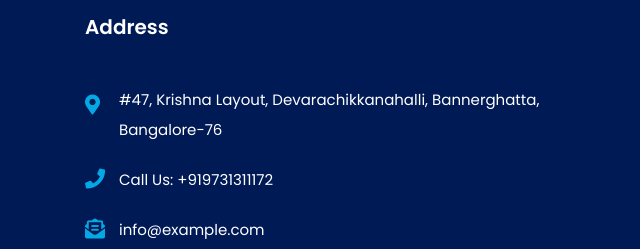
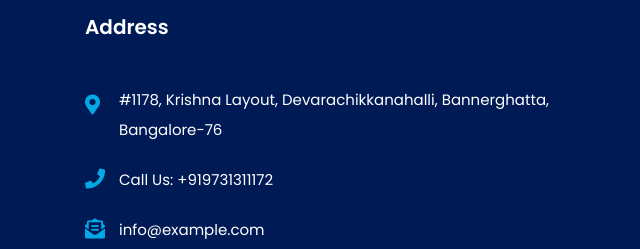
Before and after one commit to surewebdev/ScienceIntegra, a plain HTML site: page index.html in a window 1280 px wide. Shown: the part 6706-6955 px from the top of the page, 640-1280 px from the left. Drawn offline with nearby package versions, Linux system fonts and the light colour scheme; files whose address does not match are found by name.

Commit message:
Update index.html

```diff
--- a/index.html
+++ b/index.html
@@ -554,7 +554,7 @@
                            </div>
                            <div class="widget-content">
                               <ul class="info-list clearfix">
-                                 <li><i class="fas fa-map-marker-alt"></i>#47, Krishna Layout, Devarachikkanahalli, Bannerghatta, Bangalore-76</li>
+                                 <li><i class="fas fa-map-marker-alt"></i>#1178, Krishna Layout, Devarachikkanahalli, Bannerghatta, Bangalore-76</li>
                                  <li><i class="fas fa-phone"></i>Call Us: <a href="tel:+919731311172">+919731311172</a></li>
                                  <li><i class="fas fa-envelope-open-text"></i><a href="mailto:info@example.com">info@example.com</a></li>
                               </ul>
```
